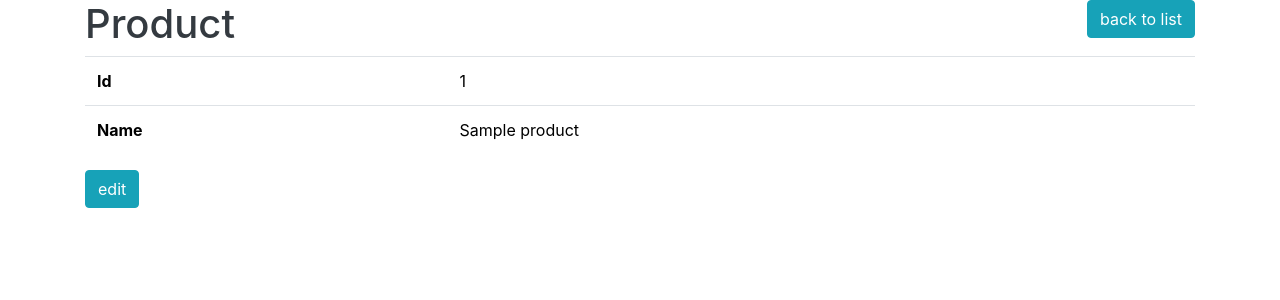
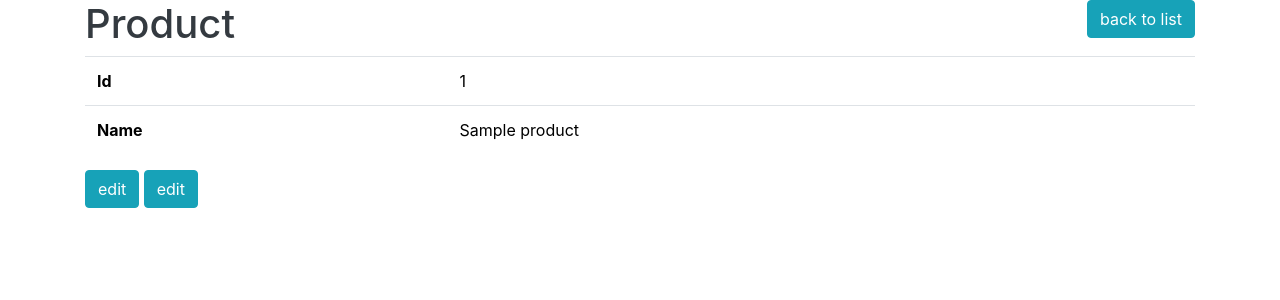
Before and after one commit to jasoumik/inventory_management_system_symfony, a Symfony app: template templates/product/show.html.twig in a window 1280 px wide. Shown: the top 300 px of the page. Run offline with Twig, Linux system fonts and the light colour scheme; the template is opened without the code that fills it: most values are stand-ins (such as "Sample title", 1, 10 or a date in 2020); some libraries are stand-ins or nearby versions.

Commit message:
commit fix

```diff
--- a/templates/base.html.twig
+++ b/templates/base.html.twig
@@ -54,6 +54,9 @@
 
 
 
+
+
+
         <div class="container">
             {% block body %}
 
--- a/templates/product/show.html.twig
+++ b/templates/product/show.html.twig
@@ -21,6 +21,7 @@
         </tbody>
     </table>
 
+    <a href="{{ path('product_edit', {'id': product.id}) }}"class="btn btn-info">edit</a>
 
     <a href="{{ path('product_edit', {'id': product.id}) }}"class="btn btn-info">edit</a>
 
```
Also changed, not shown: 1 other file.
